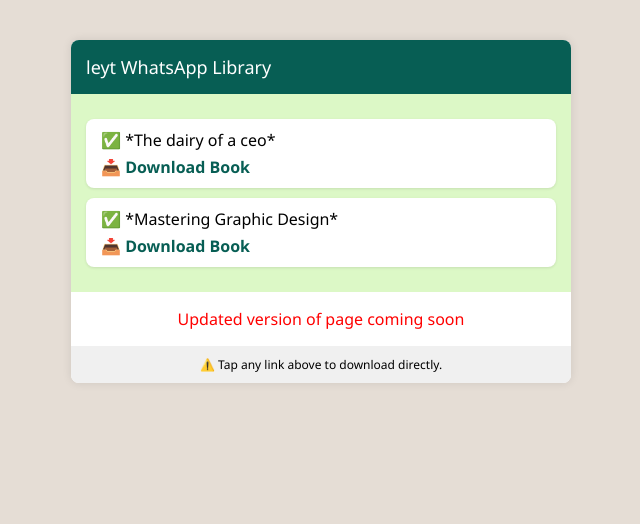
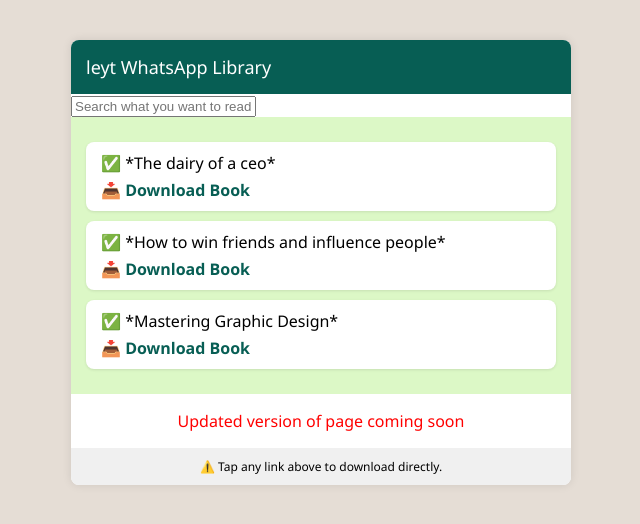
Before and after one commit to Codeleyoungtech/leyt-cln, a plain HTML site: page index.html in a window 1280 px wide. Shown: the whole page, without its empty margins (319-959 px from the left). Drawn offline with Linux system fonts and the light colour scheme.

Commit message:
Add others

```diff
--- a/index.html
+++ b/index.html
@@ -10,6 +10,17 @@
     <div class="container">
       <div class="chat-header">leyt WhatsApp Library</div>
 
+      <div>
+        <form>
+          <input
+            type="text"
+            name="search"
+            id="search"
+            placeholder="Search what you want to read"
+          />
+        </form>
+      </div>
+
       <div class="chat-body">
         <div class="message">
           <p>
@@ -17,6 +28,14 @@
             <a
               href="books/The Diary of a CEO_ The 33 Laws of Business and Life.pdf"
               download
+              >📥 Download Book</a
+            >
+          </p>
+        </div>
+        <div class="message">
+          <p>
+            ✅ *How to win friends and influence people* <br />
+            <a href="books/how-to-win-friends-and-influence-people.pdf" download
               >📥 Download Book</a
             >
           </p>
```
Also changed, not shown: 1 other file.
